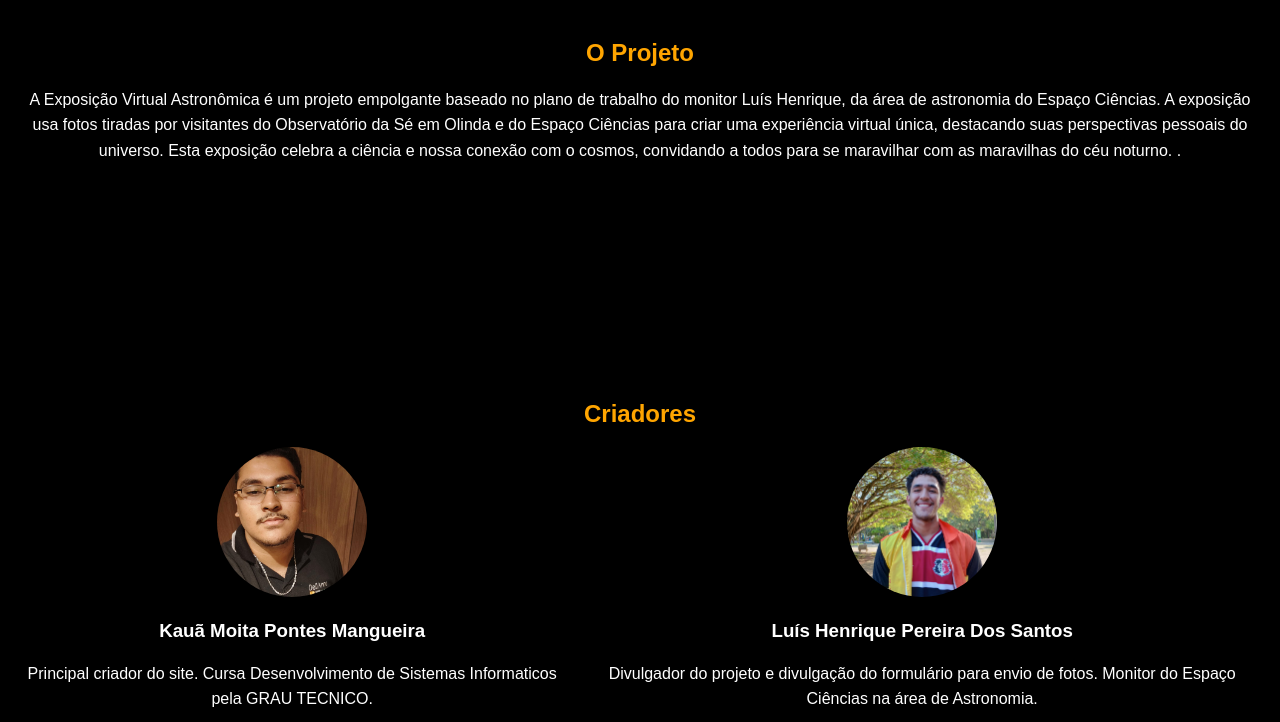
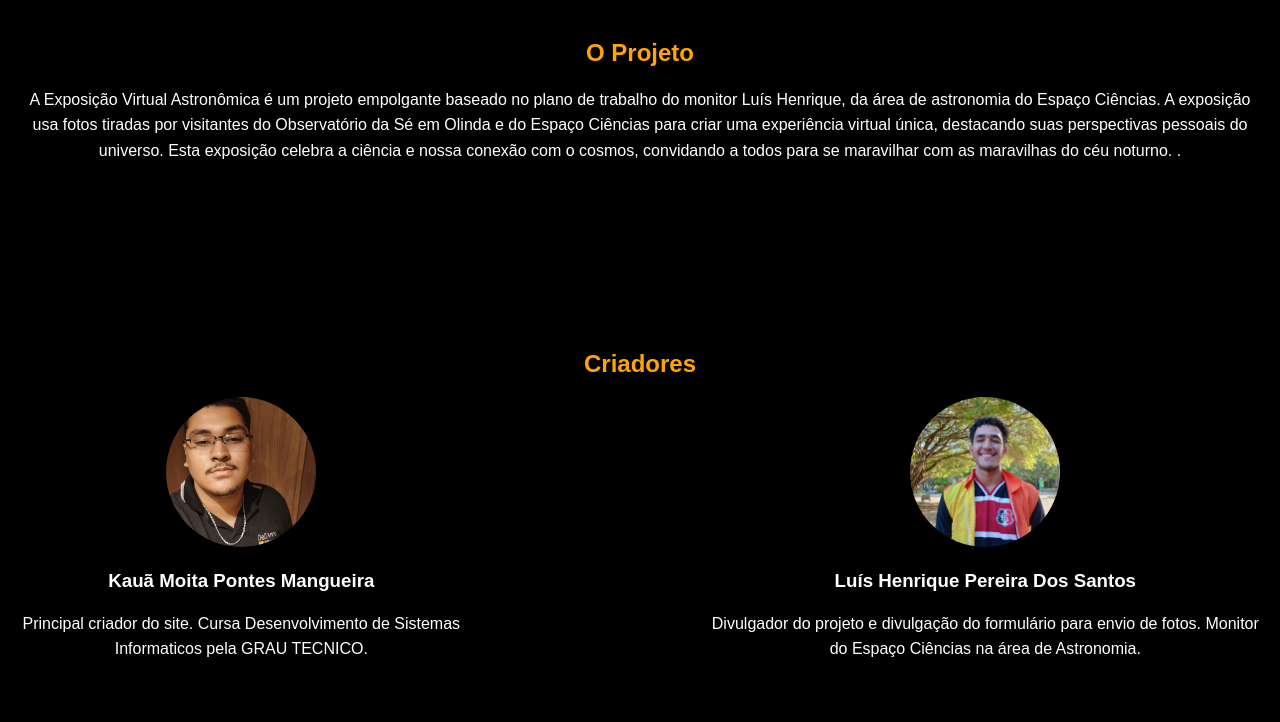
Before and after one commit to DeskyePK/Espacociencia, a plain HTML site: page Sobre.html in a window 1280 px wide. Shown: the part 78-800 px from the top of the page. Drawn offline with Linux system fonts and the light colour scheme.

Commit message:
Update styles3.css

```diff
--- a/styles3.css
+++ b/styles3.css
@@ -29,7 +29,7 @@ main {
 
 section {
     text-align: center;
-    margin-bottom: 200px;
+    margin-bottom: 150px;
 }
 
 h2 {
@@ -43,7 +43,7 @@ p {
 .criadores {
     display: flex;
     justify-content: center;
-    gap: 20px;
+    gap: 100px;
 }
 
 .criador {
@@ -55,6 +55,10 @@ p {
     width: 150px;
     height: 150px;
     object-fit: cover;
+}
+
+.criador p {
+
 }
 
 footer {
@@ -79,5 +83,5 @@ footer p {
 .criadores {
     display: flex;
     justify-content: center;
-    gap: 20px;
+    gap: 20%;
 }
```
